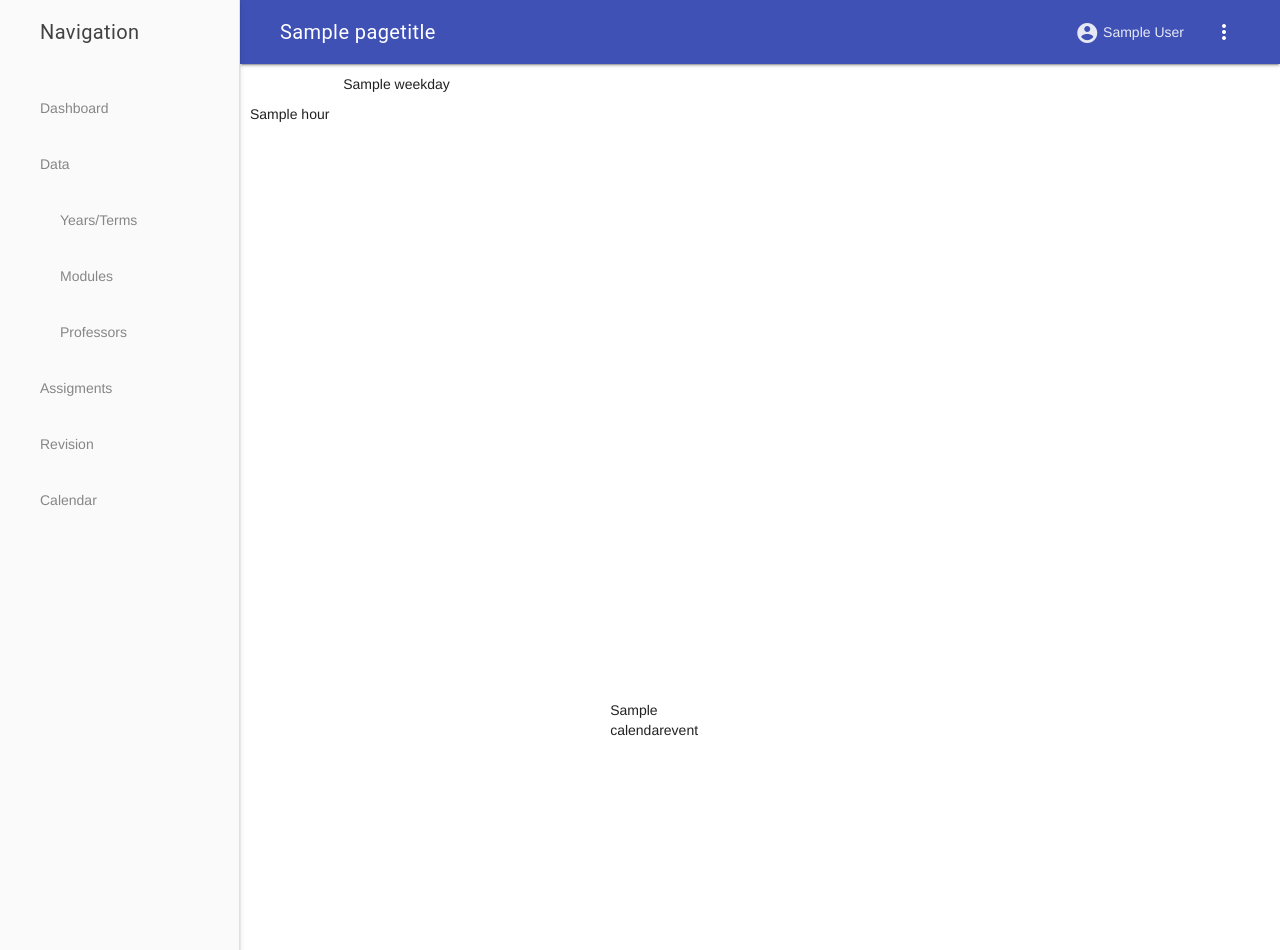
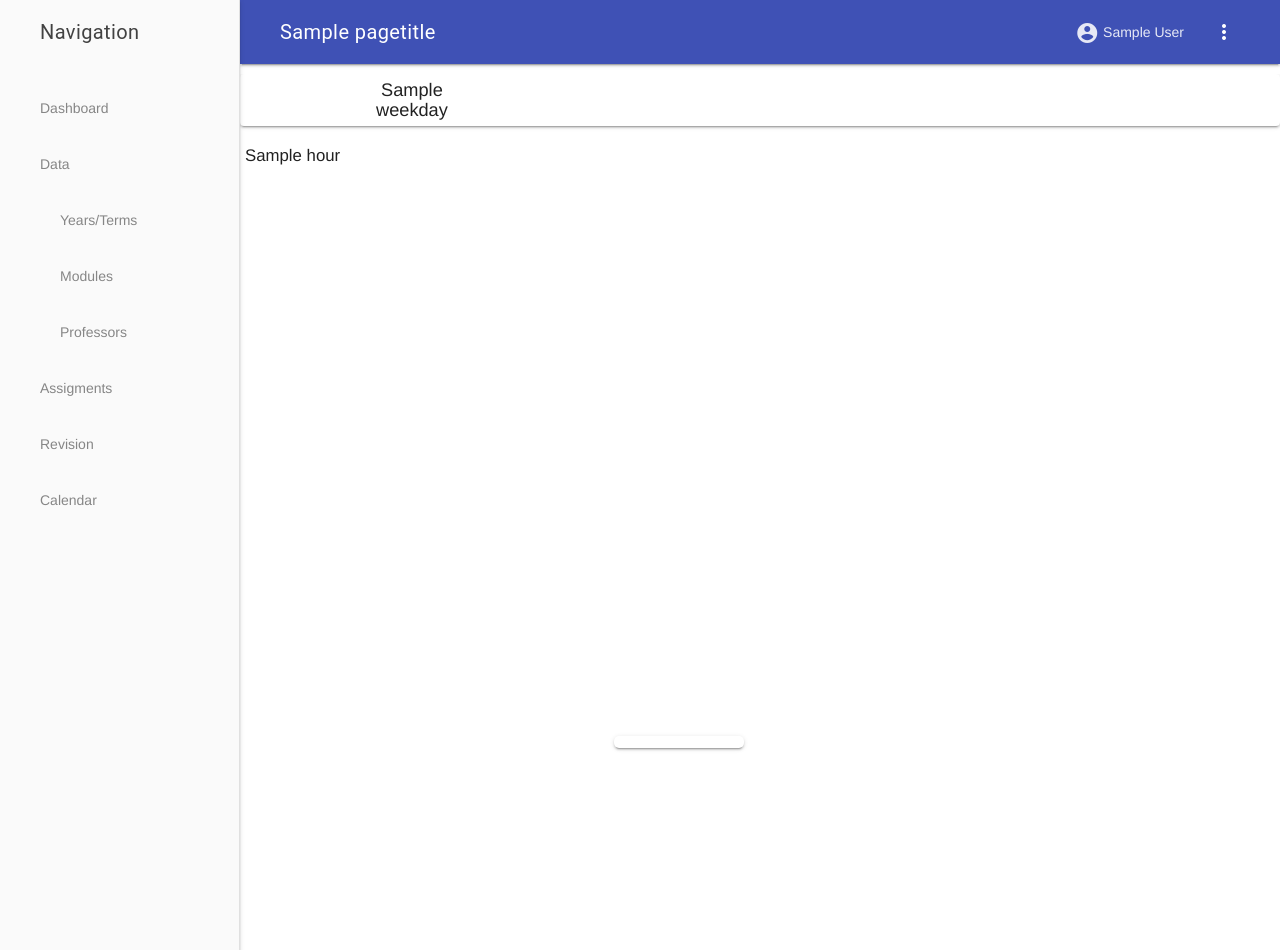
Before and after one commit to c-gaskell/studytracker, a Django app: template website/templates/website/calendar.html in a window 1280 px wide. Shown: the top 950 px of the page. Run offline with Django 4.2, Linux system fonts and the light colour scheme; a user stored in the database is signed in; tables that the repository leaves empty hold one stand-in row (values such as "Sample post"); the template is opened without the code that fills it: values that come from a table or form of the project are taken from there, most other values are stand-ins (such as "Sample title", 1, 10 or a date in 2020); style sheets or scripts are compiled from the project's sources; some libraries are stand-ins or nearby versions.

Commit message:
Improve Calendar
TODO: Add grid lines

```diff
--- a/website/static/scss/main.scss
+++ b/website/static/scss/main.scss
@@ -20,7 +20,7 @@ main {
     border-radius: 20px 20px 0 0;
     background-color: white;
     height: 100%;
-    padding: 10px;
+    padding: 10px 0;
     box-sizing: border-box;
 }
 
@@ -86,18 +86,51 @@ main {
     text-decoration: inherit;
 }
 
+.calendar-scroller {
+    margin: 0; padding: 0;
+    overflow: scroll;
+    width: 100%;
+    height: 100%;
+}
+
 .calendar-container {
     display: grid;
     width: 100%;
     grid-template-columns: auto repeat(7, 1fr);
     grid-template-rows: auto repeat(1440, 1px);
+    grid-column-gap: 0;
 }
 
-.calendar-day-wrapper {
+.calendar-day-wrapper, .calendar-header-shadow {
     text-align: center;
+    position: sticky;
+    top: 0;
+    grid-row-start: 1;
+    padding: 6px;
+    font-size: 1.3em;
+    margin-bottom: 10px;
+}
+
+.calendar-hour-wrapper {
+    padding: 0 5px;
+    font-size: 1.2em;
+}
+
+.calendar-header-shadow {
+    grid-column-start: 1;
+    grid-column-end: 9;
+    z-index: 0;
+    border-radius: 4px;
+    background-color: white;
 }
 
 .calendar-item-wrapper {
     border-radius: 5px;
     padding: 6px 12px;
+    overflow-y: hidden;
+    margin: 0 2px;
 }
+
+.calendar-item-wrapper p {
+    margin: 0;
+}
--- a/website/templates/website/calendar.html
+++ b/website/templates/website/calendar.html
@@ -2,7 +2,11 @@
 
 {% block content %}
     {% if user.is_authenticated %}
+    <div class="calendar-scroller">
         <div class="calendar-container">
+            <div class="calendar-header-shadow mdl-shadow--2dp">
+                <span>&nbsp;</span>
+            </div>
             {% for w in weekdays %}
                 <div class="calendar-day-wrapper" style="grid-column-start: {{forloop.counter|add:1}};">
                     <span>{{ w }}</span>
@@ -14,15 +18,18 @@
                 </div>
             {% endfor %}
             {% for e in events %}
-            <div class="calendar-item-wrapper" style="
+                <div class="calendar-item-wrapper mdl-shadow--2dp" style="
                     background-color: #{{ e.event_type.color }};
                     grid-column-start: {{ e.start_date.weekday|add:2 }};
                     grid-row-start: {{ e.start_min|add:2 }};
                     grid-row-end: {{ e.end_min|add:2 }};
                 ">
-                <span>{{ e.name }}</span>
+                    <p>{{ e.name }}</p>
+                    <p>{{ e.start_date.time }} - {{ e.end_date.time }}</p>
+                    <p>{{ e.location_name }}</p>
                 </div>
             {% endfor %}
+        </div>
     </div>
     {% else %}
     <p>Please <a href="/accounts/login">log in</a> to view your calendar.</a></p>
```
Lines whose indentation alone changed are shown as unchanged.
